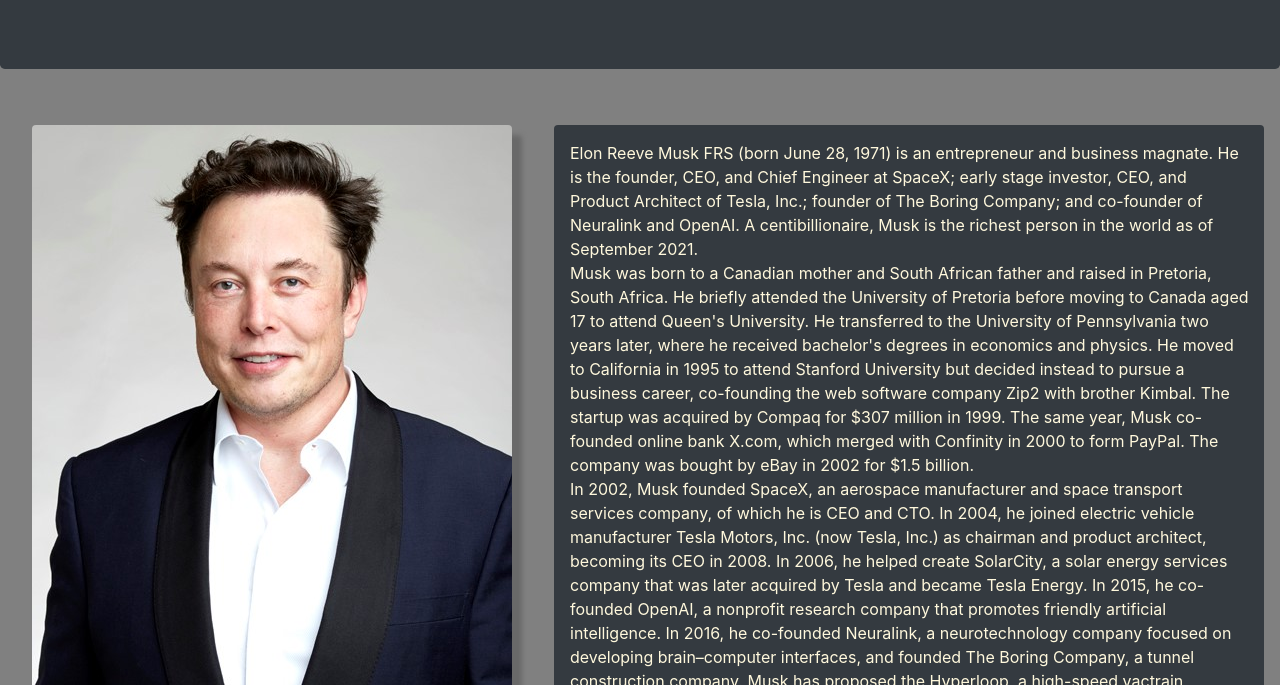
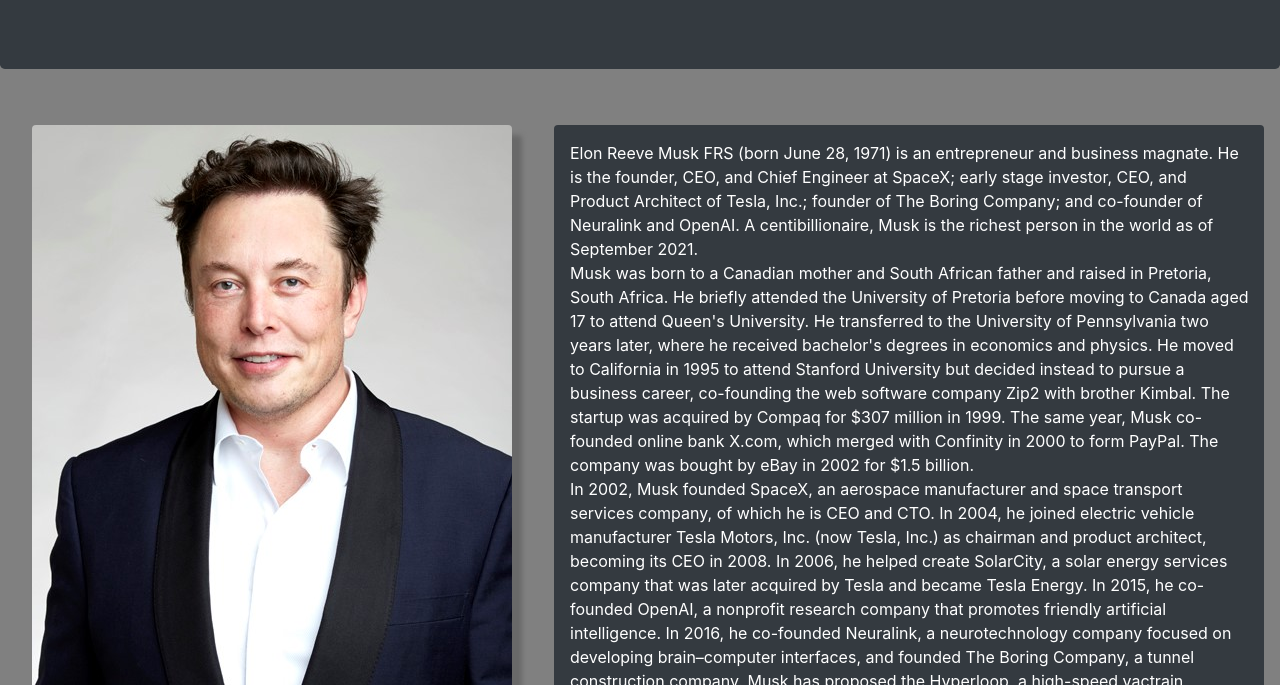
Before and after one commit to sainithin9/Tribute-page, a plain HTML site: page index.html in a window 1280 px wide. Shown: the part 115-800 px from the top of the page. Drawn offline with nearby package versions, Linux system fonts and the light colour scheme.

Commit message:
Update style.css

```diff
--- a/style.css
+++ b/style.css
@@ -12,5 +12,5 @@ img{
     border-radius: 2%;
 }
 p{
-    color: cornsilk;
+    color: white;
 }
```
